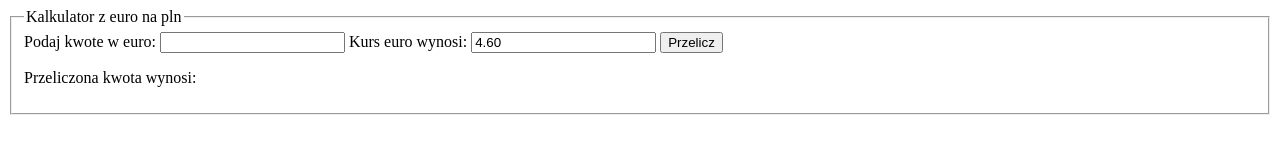
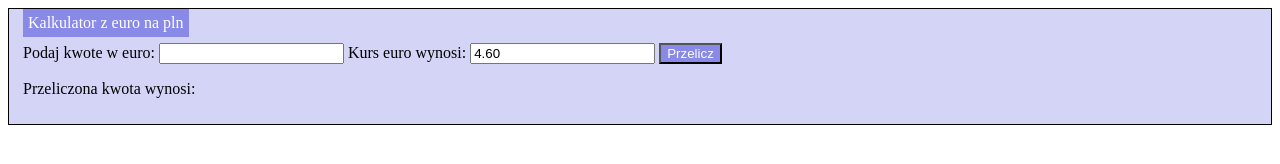
Before and after one commit to oleksaGrzegorz/converter_2_0, a plain HTML site: page index.html in a window 1280 px wide. Drawn offline with Linux system fonts and the light colour scheme.

Commit message:
BEM added

```diff
--- a/index.html
+++ b/index.html
@@ -5,24 +5,22 @@
     <meta charset="UTF-8">
     <meta name="viewport" content="width=device-width, initial-scale=1.0">
     <link rel="stylesheet" href="style.css">
+    <link rel="stylesheet" href="form.css">
     <title>Document</title>
     <script defer src="index.js"></script>
 </head>
 
 <body>
-    <form>
-        <fieldset>
-            <legend>Kalkulator z euro na pln</legend>
+    <div class="container">
+    <form class="form">
+        <fieldset class="form__fieldset">
+            <legend class="form__legend">Kalkulator z euro na pln</legend>
             <label>Podaj kwote w euro: <input class="js-zloty" type="number"></label>
             <label>Kurs euro wynosi: <input class="js-euro" type="number" value=4.60></label>
-            <button class="js-button">Przelicz</button>
+            <button class="form__button js-button">Przelicz</button>
             <p>Przeliczona kwota wynosi: <strong class="js-result"></strong></p>
         </fieldset>
     </form>
-
-
-
-
+</div>
 </body>
-
 </html>
```
